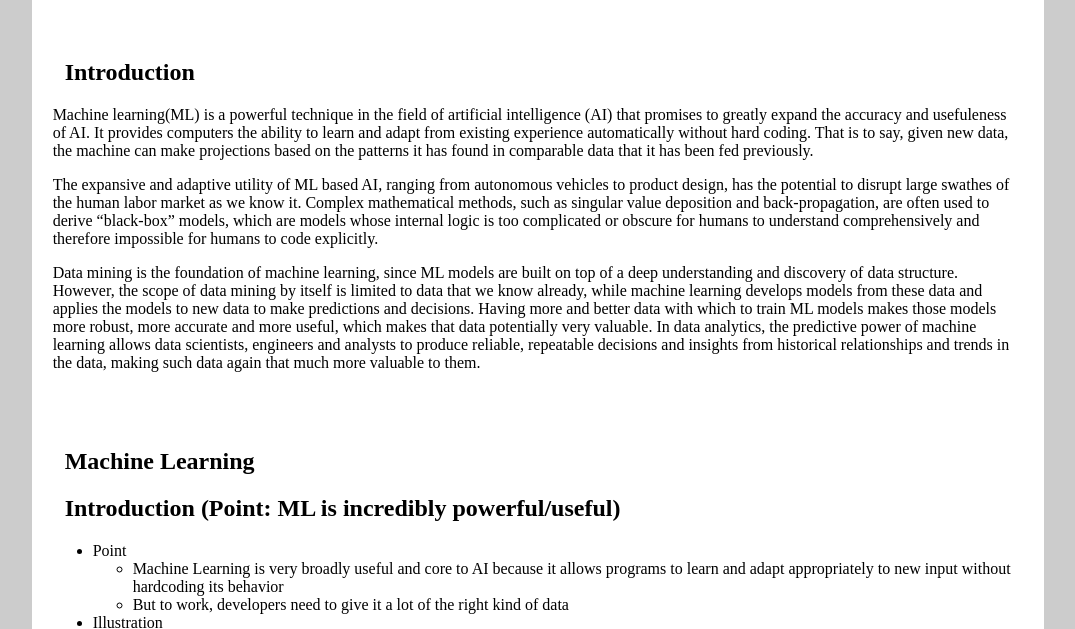
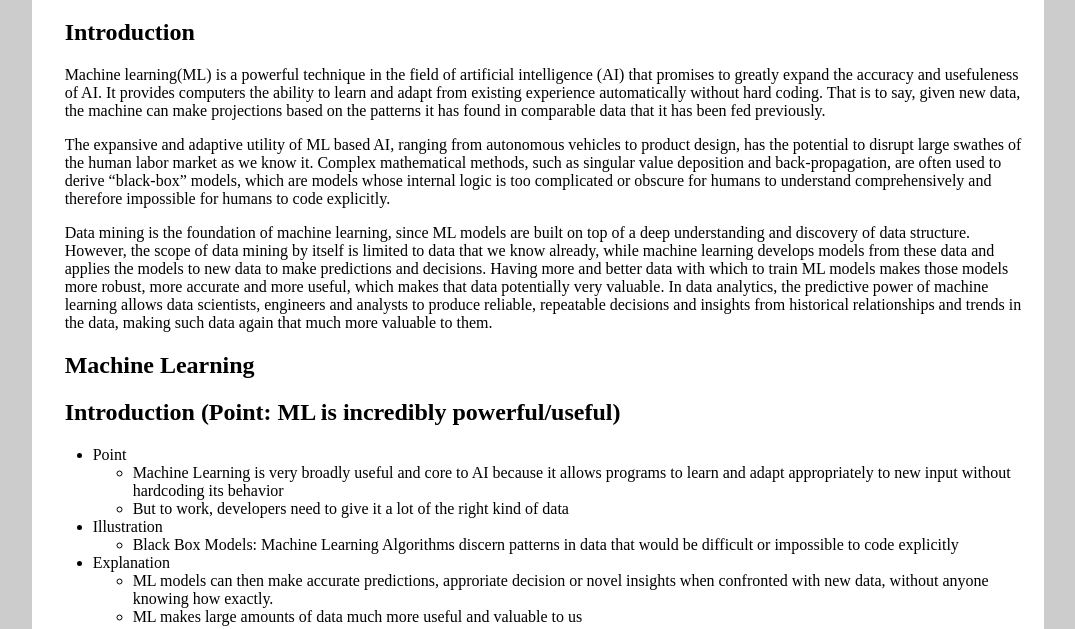
Before and after one commit to josephwanderer/itc134fl17-waffle-pie, a plain HTML site: page index.html in a window 1280 px wide. Shown: the part 106-735 px from the top of the page, without its empty margins (102-1177 px from the left). Drawn offline with nearby package versions, Linux system fonts and the light colour scheme.

Commit message:
Minor big.css adjustment

```diff
--- a/css/big.css
+++ b/css/big.css
@@ -15,7 +15,7 @@ h1 {
     padding:0 15px;
     text-align:center;
 }
-h2, h3 p {
+h2, h3, p {
     padding:0 12px;
 }
 a {
@@ -74,5 +74,5 @@ aside{
 }
 
 article{
-    padding:2%;
+    padding-left:2%;
 }
```
